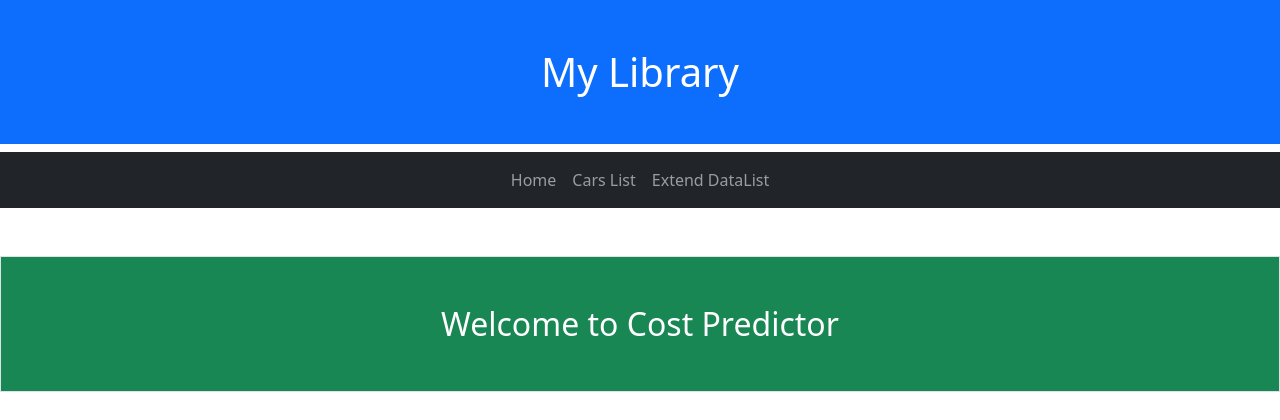
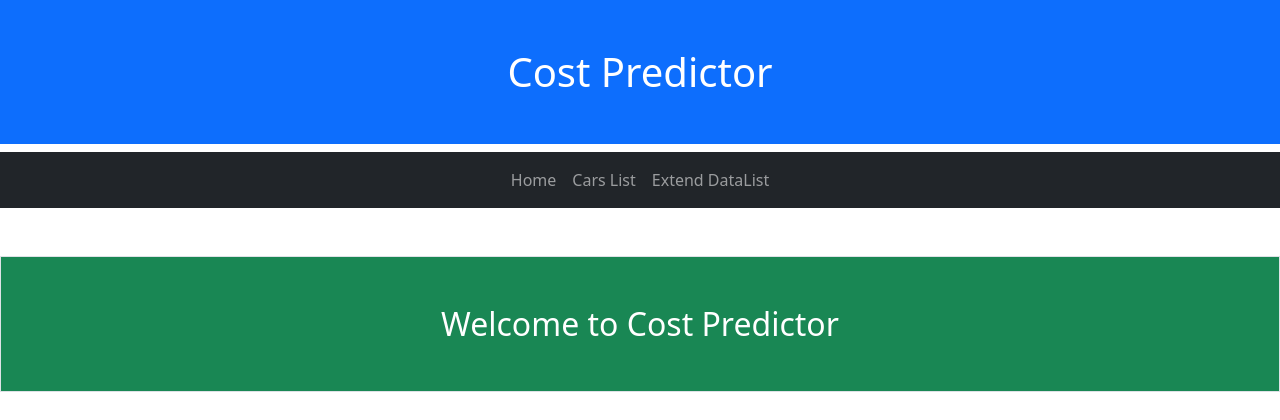
Before and after one commit to Alimeril/Cost_Predictor, a Django app: page / in a window 1280 px wide. Shown: the top 420 px of the page. Run offline with Django 5.2, Linux system fonts and the light colour scheme.

Commit message:
Editing master html file

```diff
--- a/carpredictor/templates/carpredictor/master.html
+++ b/carpredictor/templates/carpredictor/master.html
@@ -7,7 +7,7 @@
   <link href="https://cdn.jsdelivr.net/npm/bootstrap@5.3.3/dist/css/bootstrap.min.css" rel="stylesheet" integrity="sha384-QWTKZyjpPEjISv5WaRU9OFeRpok6YctnYmDr5pNlyT2bRjXh0JMhjY6hW+ALEwIH" crossorigin="anonymous">
 </head>
 <body>
-  <h1 class="container-fluid p-5 bg-primary text-white text-center">My Library</h1>
+  <h1 class="container-fluid p-5 bg-primary text-white text-center">Cost Predictor</h1>
   <nav class="navbar navbar-expand-sm bg-dark navbar-dark">
     <div class="container-fluid justify-content-center">
       <ul class="navbar-nav nav-pills">
```
